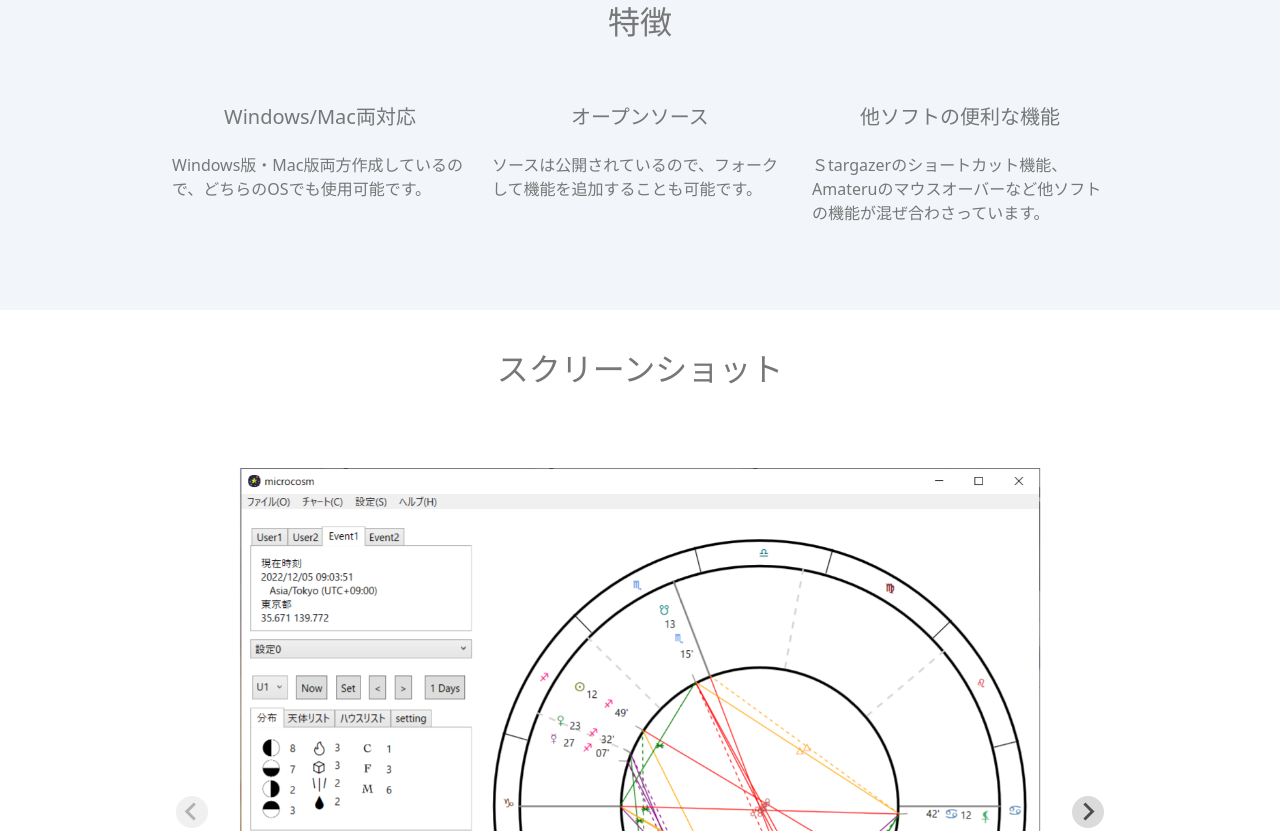
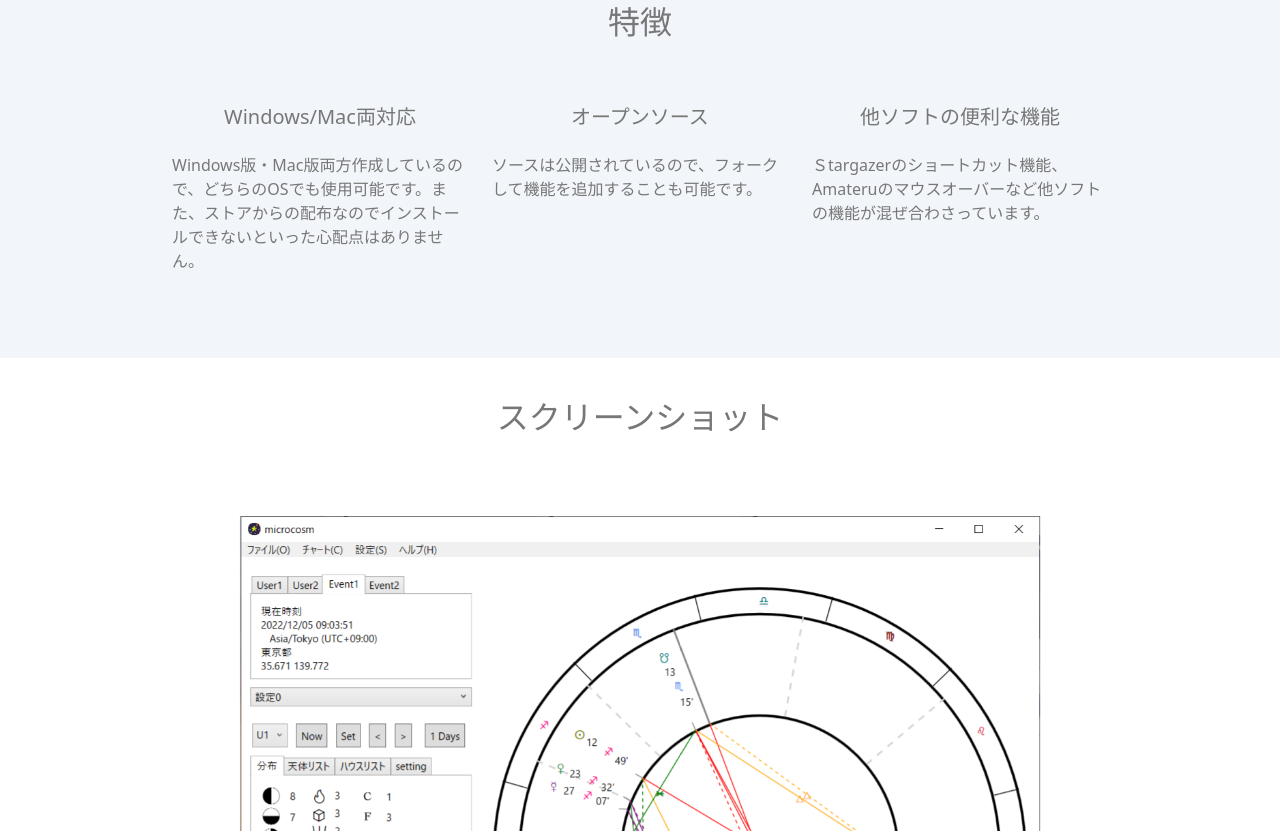
Before and after one commit to ogaty/microcosm-common2, a plain HTML site: page lp/index.html in a window 1280 px wide. Shown: the part 846-1677 px from the top of the page. Drawn offline with Linux system fonts and the light colour scheme.

Commit message:
win 1.1.1release

```diff
--- a/lp/index.html
+++ b/lp/index.html
@@ -56,7 +56,7 @@
                     <div class="col-sm-4 col-12">
                         <h3 class="m-4">Windows/Mac両対応</h3>
                         <div>
-                            Windows版・Mac版両方作成しているので、どちらのOSでも使用可能です。
+                            Windows版・Mac版両方作成しているので、どちらのOSでも使用可能です。また、ストアからの配布なのでインストールできないといった心配点はありません。
                         </div>
                     </div>
                     <div class="col-sm-4 col-12">
@@ -139,6 +139,7 @@
         <div class="inner">
             <h2>ダウンロード</h2>
             <div class="container">
+				<!--
 				<h3>お試し版<br>(いくつか機能が制限されています)</h3>
                 <div class="row justify-content-center mb-4">
                     <div class="col-4">
@@ -156,6 +157,7 @@
                         </div>
                     </div>
                 </div>
+				-->
 
                 <hr>
 				<h3>正式版</h3>
```
Also changed, not shown: lp/box.png (added), lp/poster.png (added), lp/screenshot4.png, 4 other files.
